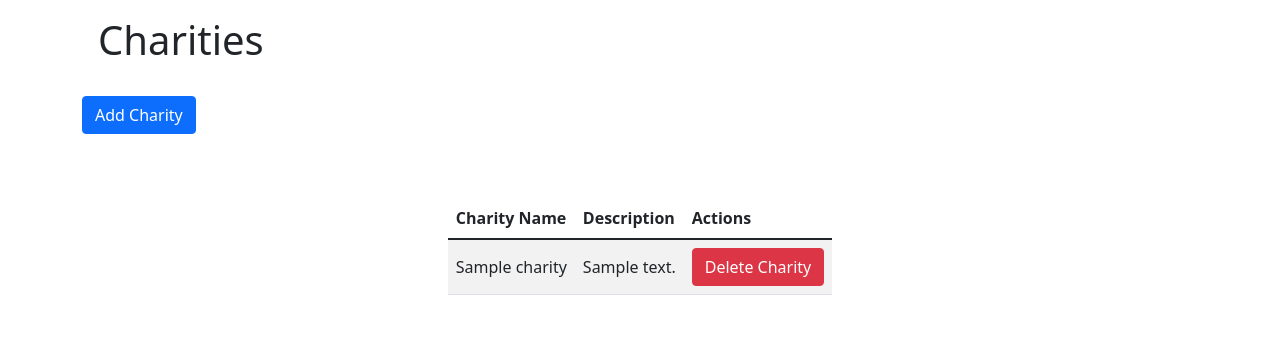
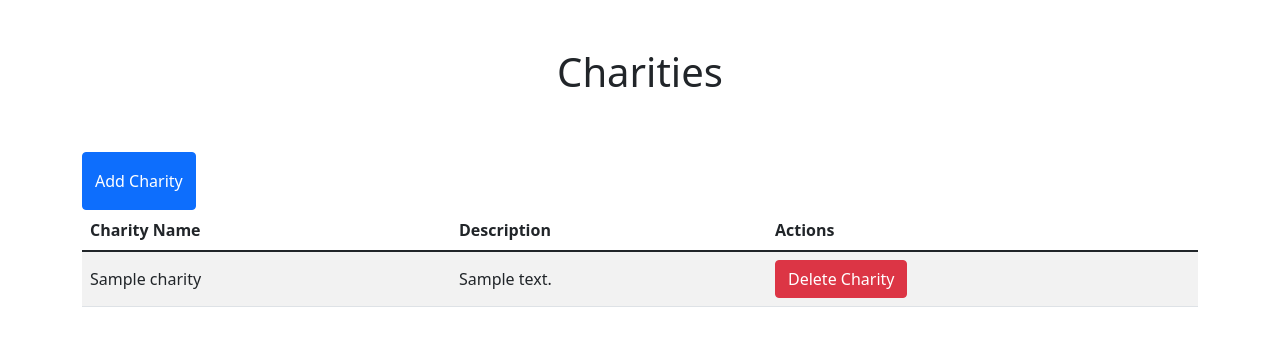
Before and after one commit to rosaregalado/charity-tracker, a Flask app: page /charities in a window 1280 px wide. Shown: the part 82-440 px from the top of the page. Run offline with Flask 2, Linux system fonts and the light colour scheme; a database or web service that is not in the repository returns one stand-in record (values such as "Sample title"); some libraries are stand-ins or nearby versions.

Commit message:
updated charity index

```diff
--- a/app.py
+++ b/app.py
@@ -129,7 +129,7 @@ def charities_update(charity_name):
 # delete charity
 @app.route('/charities/<charity_name>/delete', methods=['POST'])
 def charity_delete(charity_name):
-  charities.delete_one({{'name': charity_name}})
+  charities.delete_one({'name': charity_name})
   return redirect(url_for('charities_index'))
 
 if __name__ == '__main__':
--- a/templates/charities_index.html
+++ b/templates/charities_index.html
@@ -1,10 +1,9 @@
 {% extends 'base.html' %}
 
 {% block content %}
-<h1 class="m-3">Charities</h1>
-<a href='/charities/new' class='btn btn-primary my-3'>Add Charity</a>
+<h1 class="py-5 text-center">Charities</h1>
+<a href='/charities/new' class='btn btn-primary py-3 text-center'>Add Charity</a>
 
-<div class='container d-flex flex-column justify-content-center align-items-center p-5'>
 <div>
   <table class="table table-striped table-hover">
     <thead>
@@ -44,6 +43,6 @@
   </form>
 
   {% endfor %} -->
-</div>
+
 
 {% endblock %}
```
Lines whose indentation alone changed are shown as unchanged.
